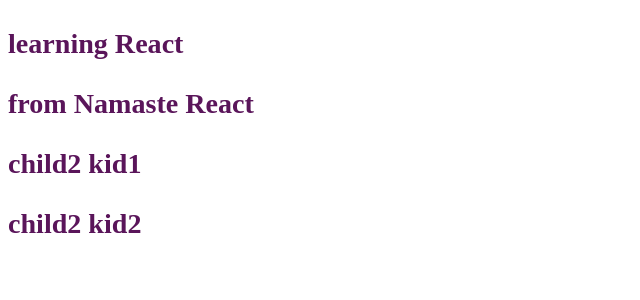
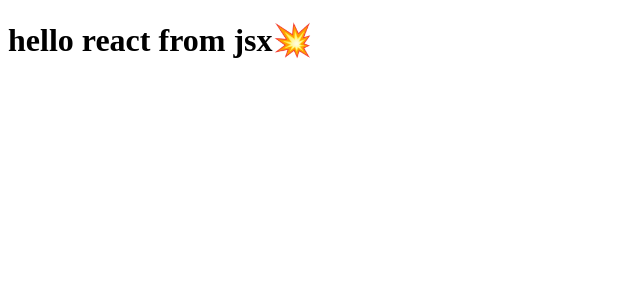
Before and after one commit to Sirisha-Kalivarapu/react_app, a React (Vite) app: page / in a window 1280 px wide. Shown: the top 300 px of the page, without its empty margins (0-640 px from the left). Built offline with nearby package versions, Linux system fonts and the light colour scheme.

Commit message:
add. jsx inplace of createElement

```diff
--- a/App.js
+++ b/App.js
@@ -1,15 +1,10 @@
 import React from "react";
 import ReactDOM from "react-dom/client";
-const heading = React.createElement("div",{id:"parent",xyz:"just a attribute"},[
-    React.createElement("h2",{id:"child1",xyz:"just a attribute"},[
-        React.createElement("h3",{id:"heading",xyz:"just a attribute"},"learning React"),
-        React.createElement("h3",{id:"heading",xyz:"just a attribute"},"from Namaste React")
-    ]),
-    React.createElement("h2",{id:"child2",xyz:"just a attribute"},[
-        React.createElement("h3",{id:"heading",xyz:"just a attribute"},"child2 kid1"),
-        React.createElement("h3",{id:"heading",xyz:"just a attribute"},"child2 kid2")
-    ])]);
+// create jsx which creates react element
+// Parcel uses Babel which is js compiler which converts jsx to react create element , which is converted to js object => HTML element(while rendering)
+
+const heading = <h1 id ="head" className="heading">hello react from jsx💥</h1>
 // const heading= React.createElement("h1",{id:"heading",xyz:"just a attribute"},"hello React from react");
-
+console.log(heading);
 const root= ReactDOM.createRoot(document.getElementById("root"));
 root.render(heading);
--- a/index.html
+++ b/index.html
@@ -7,7 +7,9 @@
     <link rel="stylesheet" href="./index.css">
 </head>
 <body>
-    <div id="root"></div>
+    <div id="root">
+        <h4>Hello,it is not rendered</h4>
+    </div>
     <script type= "module" src="./App.js"></script>
 
 </body>
```
